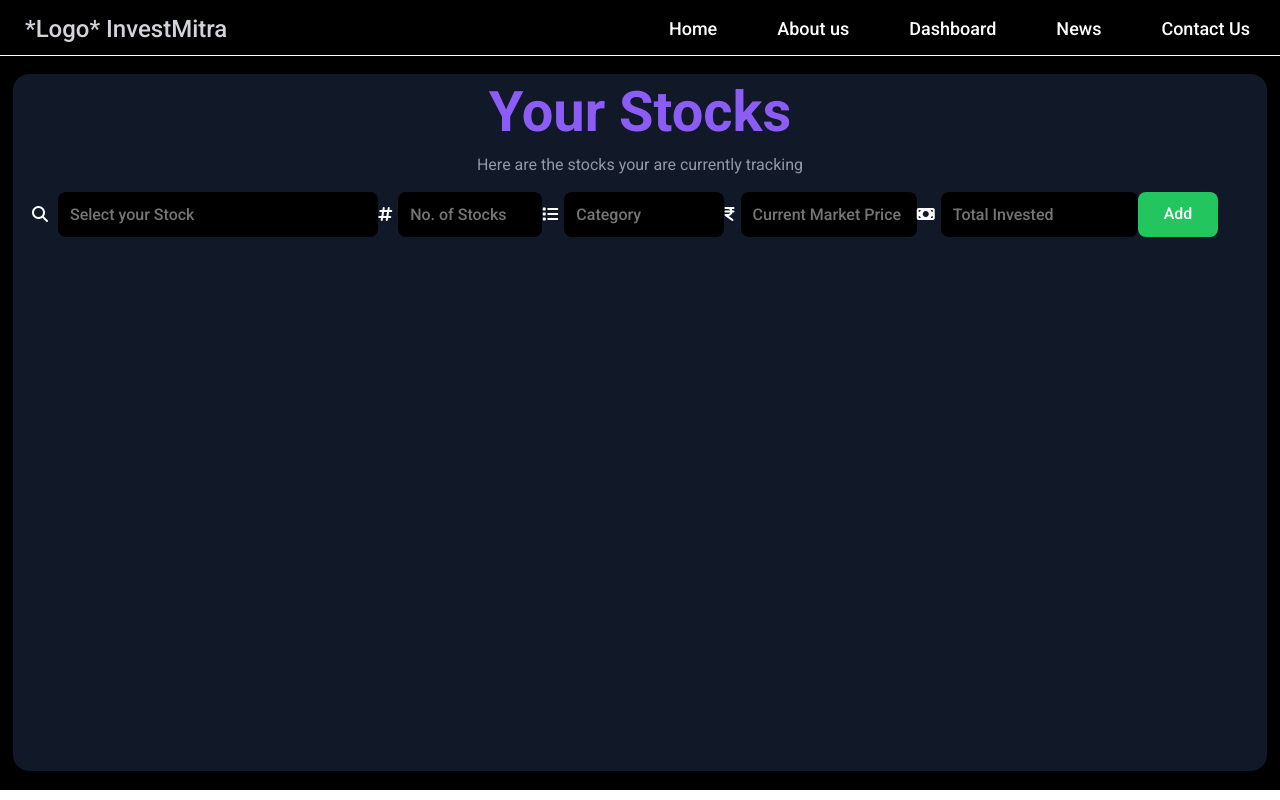
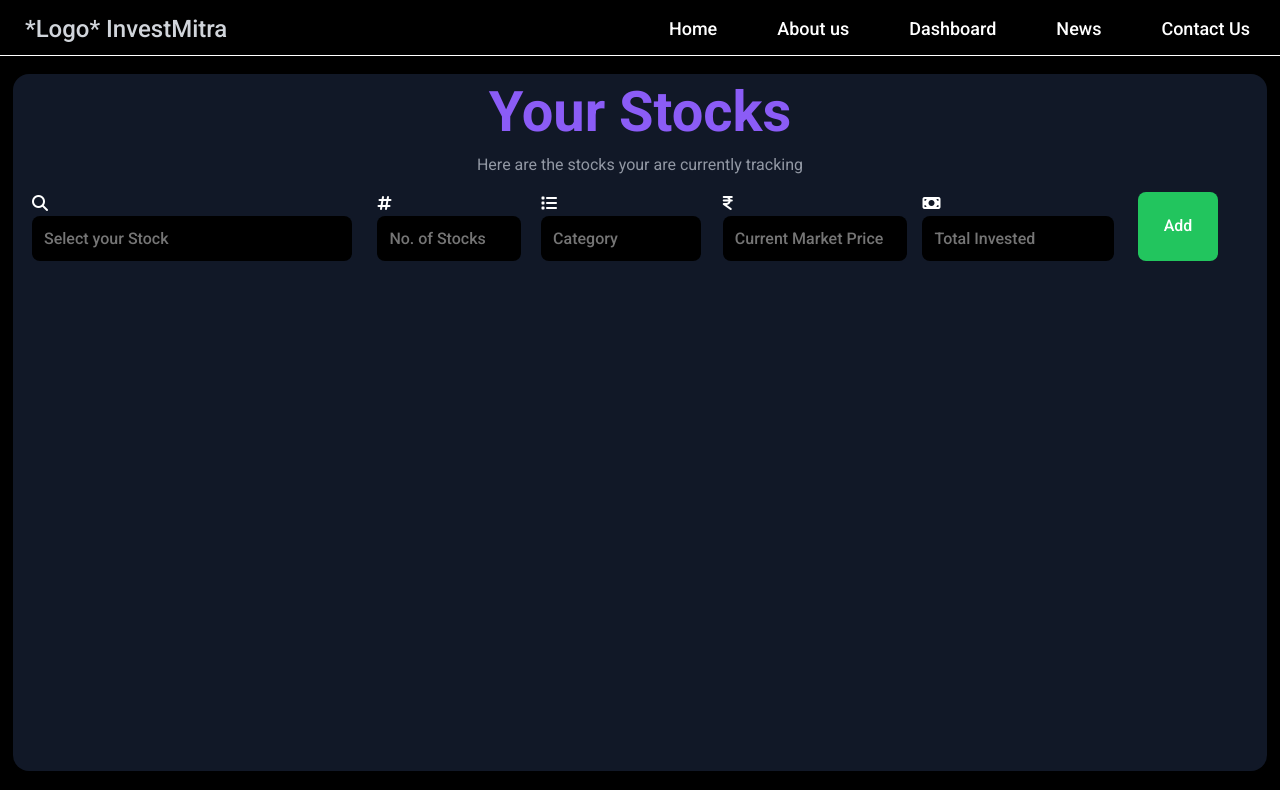
Before and after one commit to prajwal-bandekar/Stock-Portfolio-Management, a React (Create React App) app in the folder spmui/: page /dashboard in a window 1280 px wide. Built offline with nearby package versions, Linux system fonts and the light colour scheme; a web font is replaced by a local one.

Commit message:
MinorBug fixesand CSS updates

```diff
--- a/spmui/src/components/Dashboard/Dashboard.jsx
+++ b/spmui/src/components/Dashboard/Dashboard.jsx
@@ -14,31 +14,31 @@ const[total, setTotal] = useState();
       <Navbar />
       <div id="dash-main">
         <div id="dash-right">
-          <h1>Your Stocks</h1>
+          <h1 id="ys-h1">Your Stocks</h1>
           <h6>Here are the stocks your are currently tracking</h6>
           <div className="add-div">
             <span>
-              <i class="fa-solid fa-magnifying-glass"></i>{" "}
+              <i class="fa-solid fa-magnifying-glass" id="icon-hover"></i>{" "}
               <input id="i1"  type="text" placeholder="Select your Stock" />
             </span>
 
             <span>
-            <i class="fa-solid fa-hashtag"></i>
+            <i class="fa-solid fa-hashtag" id="icon-hover"></i>
             <input id="i2" value={nos} type="number" placeholder="No. of Stocks" onChange={(e)=>{setNos(e.target.value)}} />
             </span>
 
             <span>
-            <i class="fa-solid fa-list"></i>
+            <i class="fa-solid fa-list" id="icon-hover"></i>
             <input id="i3" value={category} type="text" placeholder="Category" onChange={(e)=>{setCategory(e.target.value.toUpperCase())}} />
             </span>
 
             <span>
-            <i class="fa-solid fa-indian-rupee-sign"></i>
+            <i class="fa-solid fa-indian-rupee-sign" id="icon-hover"></i>
             <input id="i4" value={cmp} type="number" placeholder="Current Market Price" onChange={(e)=>{setCmp(e.target.value)}} />
             </span>
 
             <span>
-            <i class="fa-solid fa-money-bill"></i>
+            <i class="fa-solid fa-money-bill" id="icon-hover"></i>
             <input id="i5" value={total} type="number" placeholder="Total Invested" onChange={(e)=>{setTotal(e.target.value)}} />
             </span>
 
--- a/spmui/src/components/Styles/Dashboard.css
+++ b/spmui/src/components/Styles/Dashboard.css
@@ -20,7 +20,15 @@
     background-color: #111827;
     color: white;
 
+#ys-h1{
+    transition: 0.6s;
+}
 
+#ys-h1:hover{
+color: white;
+scale: 1.05;
+
+}
     h1{
         padding-top: 5px;
         color: #8B5CF6;
@@ -46,6 +54,14 @@
         padding-right: 6px;
     }
 
+    #icon-hover{
+        transition: 0.5s;
+    }
+
+    #icon-hover:hover{
+        transform: translateY(-10px)
+    }
+
     input{
         background-color: black;
         color: rgb(167, 167, 167);
@@ -56,6 +72,12 @@
         border-radius: 8px;
         font-weight: 500;
     }
+
+    input[type="number"]::-webkit-inner-spin-button,
+input[type="number"]::-webkit-outer-spin-button {
+    -webkit-appearance: none;
+    margin: 0;
+}
 
     #i1{
         width: 20rem;
@@ -70,7 +92,11 @@
     }
 
     #i4{
-        width: 11rem;
+        width: 11.5rem;
+    }
+
+    #i5{
+        width: 12rem;
     }
 
     #addbtn{
```
